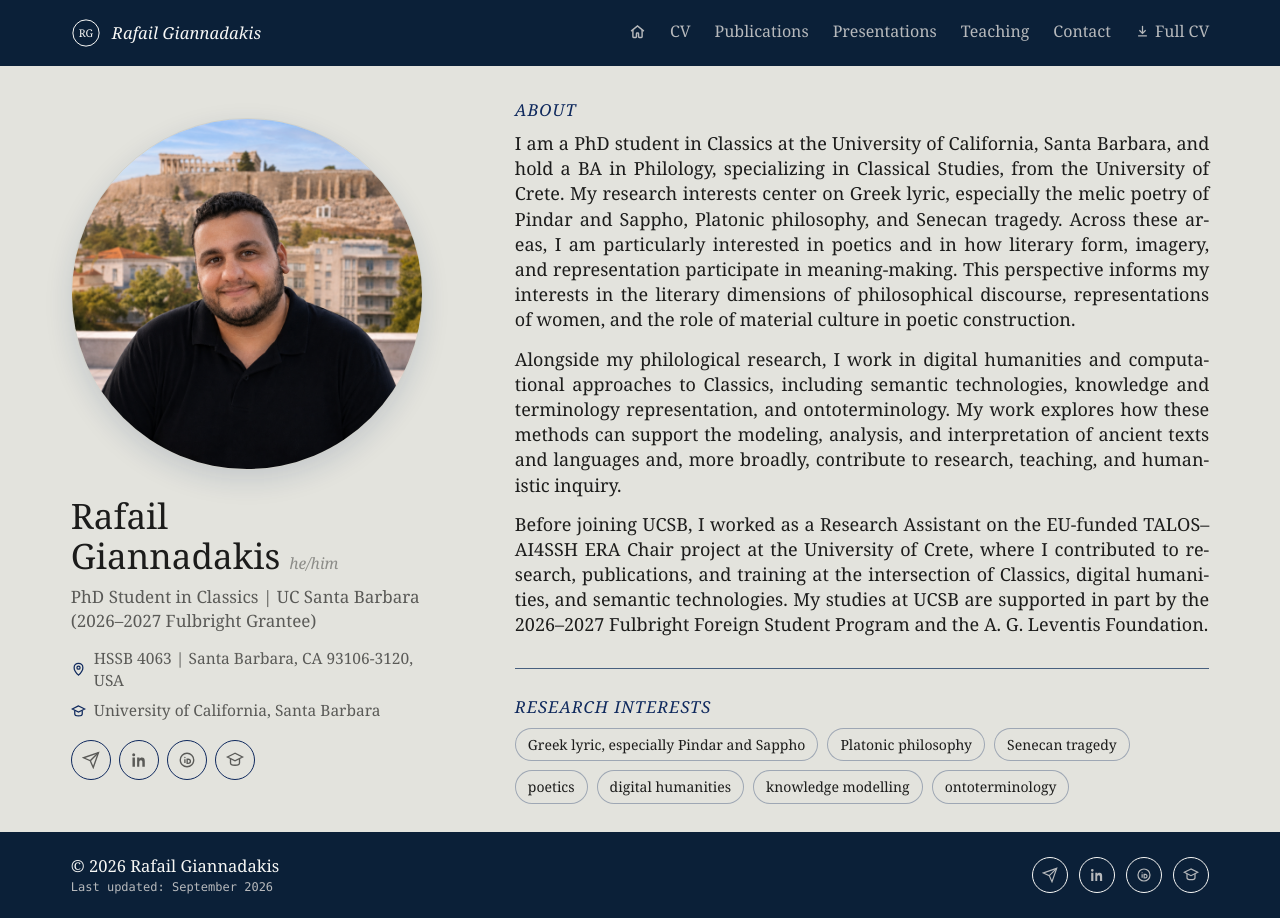
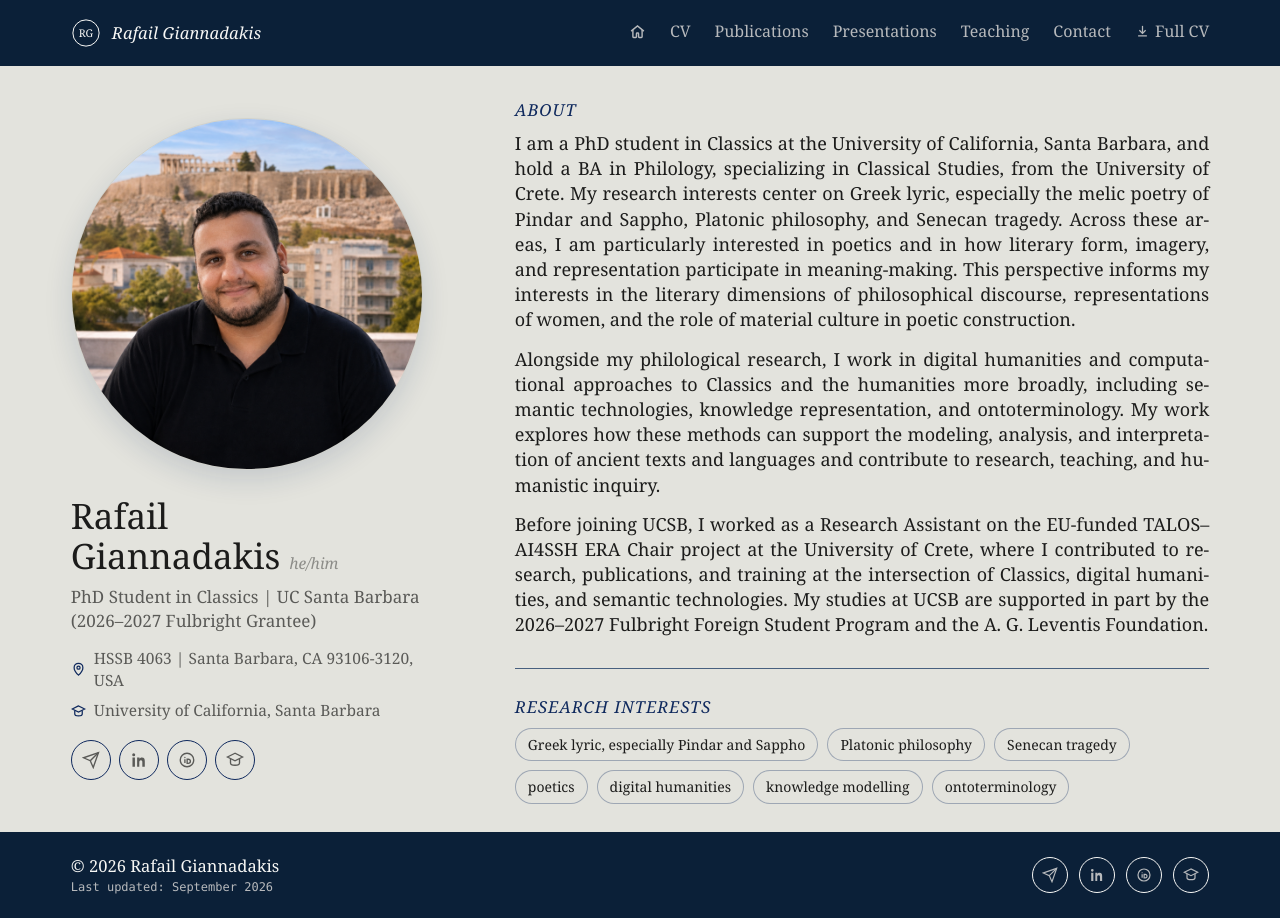
Before and after one commit to rgiannadakis/rgiannadakis.github.io, a Jekyll site: the page built from index.md, in a window 1280 px wide. Built offline with Jekyll 4.4.1, drawn with Linux system fonts in a browser that asks for light colours.

Commit message:
site updates

```diff
--- a/index.md
+++ b/index.md
@@ -24,6 +24,6 @@ permalink: /
 
 I am a PhD student in Classics at the University of California, Santa Barbara, and hold a BA in Philology, specializing in Classical Studies, from the University of Crete. My research interests center on Greek lyric, especially the melic poetry of Pindar and Sappho, Platonic philosophy, and Senecan tragedy. Across these areas, I am particularly interested in poetics and in how literary form, imagery, and representation participate in meaning-making. This perspective informs my interests in the literary dimensions of philosophical discourse, representations of women, and the role of material culture in poetic construction.
 
-Alongside my philological research, I work in digital humanities and computational approaches to Classics, including semantic technologies, knowledge and terminology representation, and ontoterminology. My work explores how these methods can support the modeling, analysis, and interpretation of ancient texts and languages and, more broadly, contribute to research, teaching, and humanistic inquiry.
+Alongside my philological research, I work in digital humanities and computational approaches to Classics and the humanities more broadly, including semantic technologies, knowledge representation, and ontoterminology. My work explores how these methods can support the modeling, analysis, and interpretation of ancient texts and languages and contribute to research, teaching, and humanistic inquiry.
 
 Before joining UCSB, I worked as a Research Assistant on the EU-funded TALOS–AI4SSH ERA Chair project at the University of Crete, where I contributed to research, publications, and training at the intersection of Classics, digital humanities, and semantic technologies. My studies at UCSB are supported in part by the 2026–2027 Fulbright Foreign Student Program and the A. G. Leventis Foundation.
```
